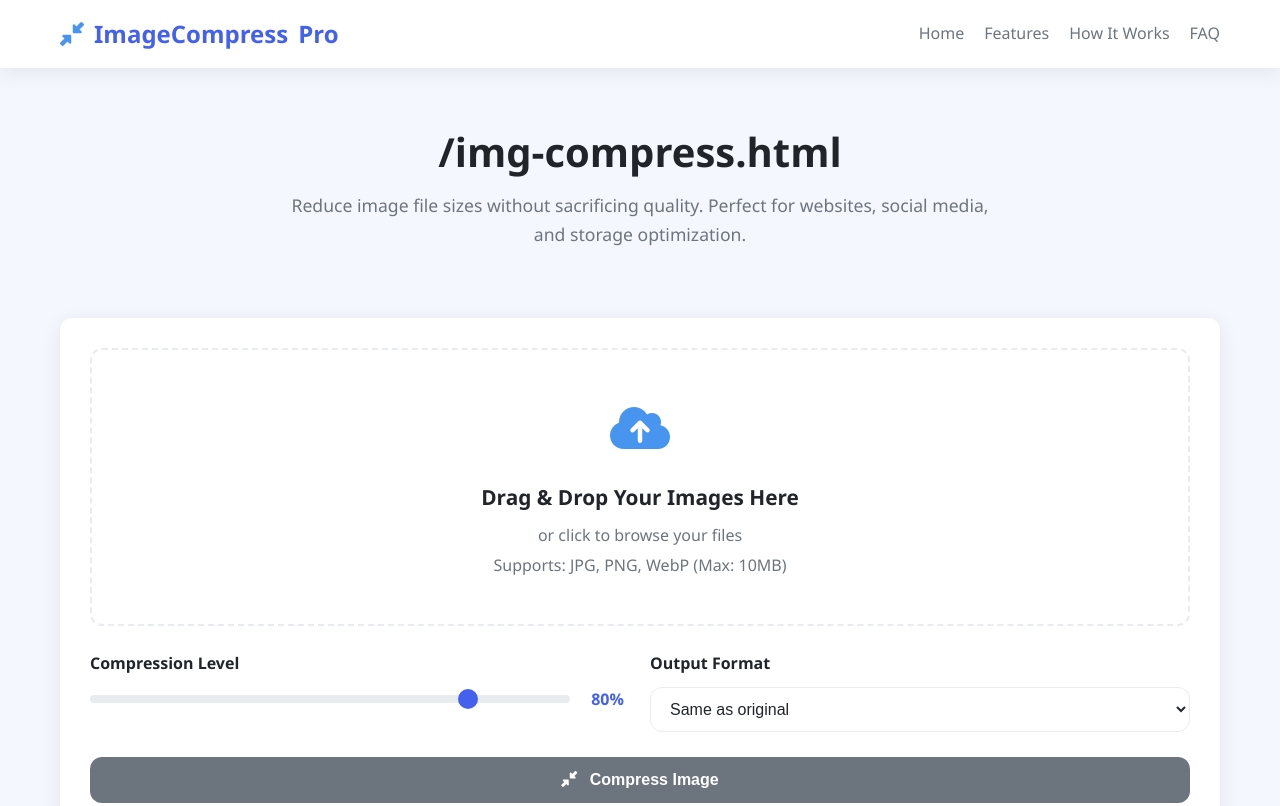
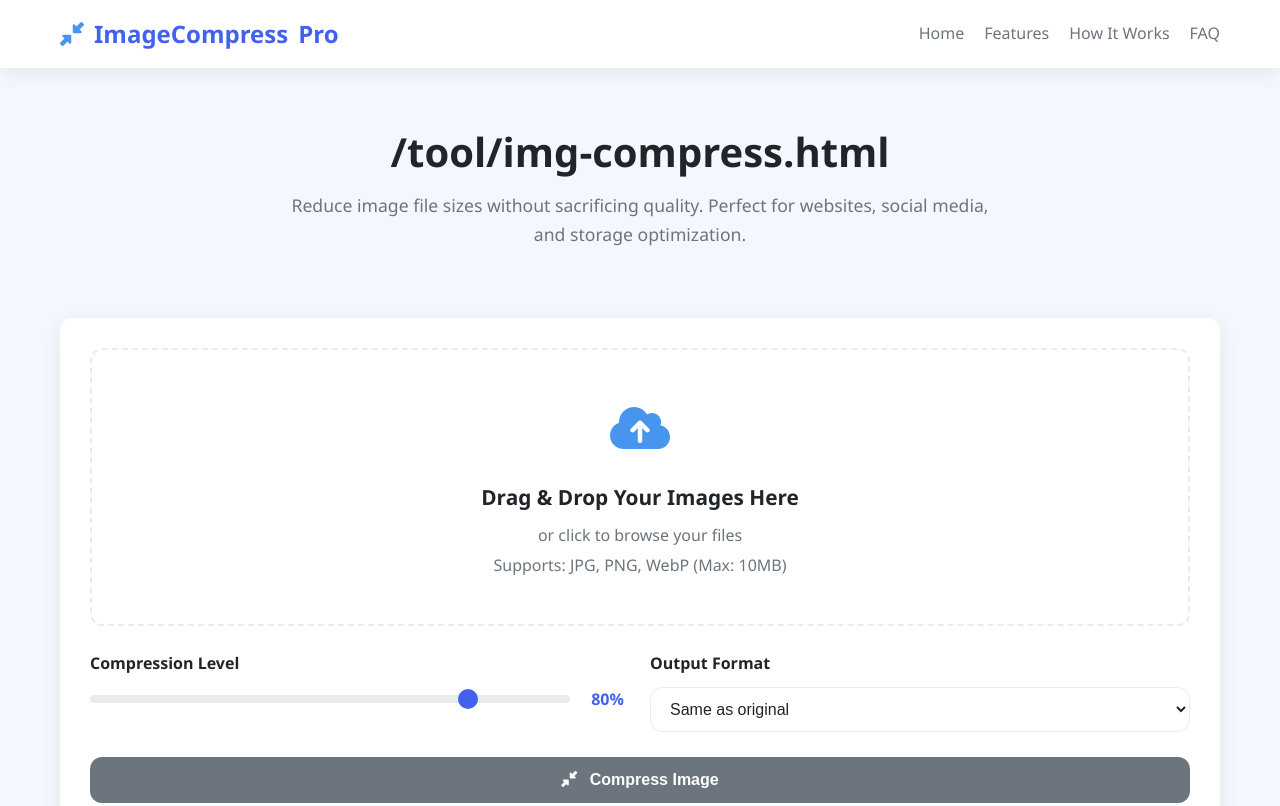
Before and after one commit to kamleshpal122/Tool, a plain HTML site: page img-compress.html in a window 1280 px wide. Shown: the top 806 px of the page. Drawn offline with Linux system fonts and the light colour scheme.

Commit message:
Update img-compress.html

```diff
--- a/img-compress.html
+++ b/img-compress.html
@@ -575,7 +575,7 @@
     <main>
         <section class="hero">
             <div class="container">
-                <h1>/img-compress.html</h1>
+                <h1>/tool/img-compress.html</h1>
                 <p>Reduce image file sizes without sacrificing quality. Perfect for websites, social media, and storage optimization.</p>
             </div>
         </section>
```
